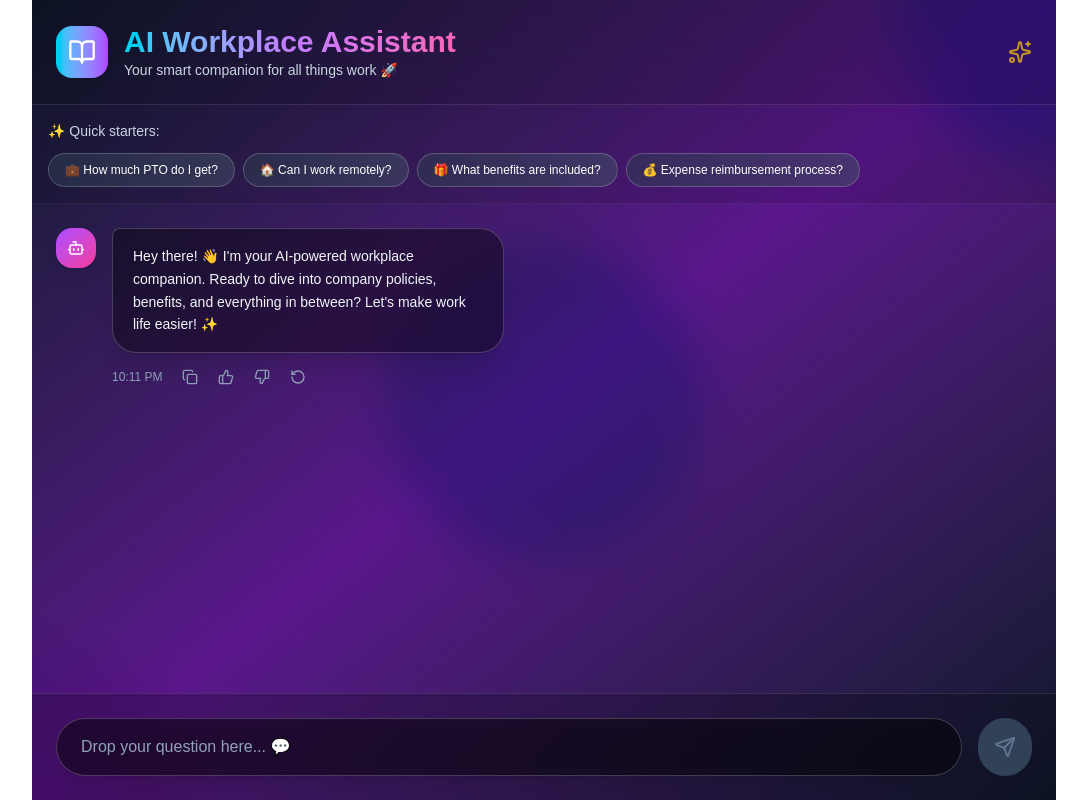
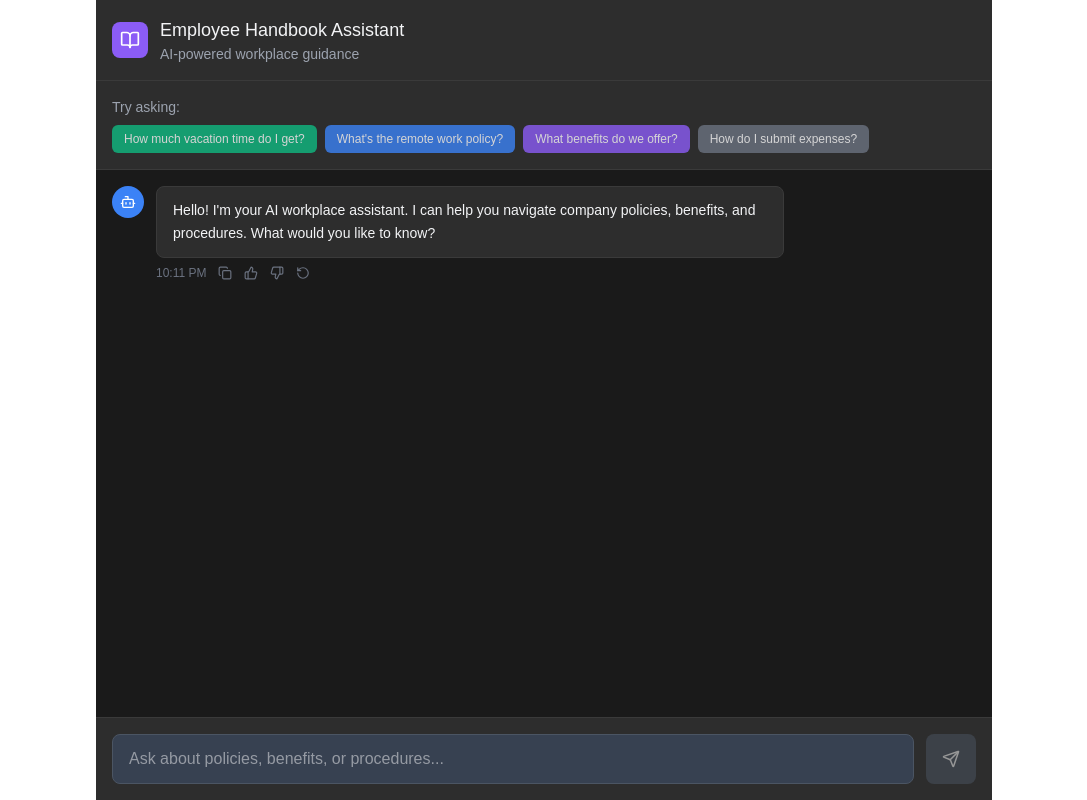
Before and after one commit to skylarnlea/AI-chatbot, a Next.js app: page / in a window 1280 px wide. Shown: the whole page, without its empty margins (96-1183 px from the left). Built offline with nearby package versions, Linux system fonts and the light colour scheme.

Commit message:
Color palette updated

```diff
--- a/src/app/page.tsx
+++ b/src/app/page.tsx
@@ -1,7 +1,7 @@
 'use client'
 
 import { useState, useRef, useEffect } from 'react'
-import { Send, Loader, BookOpen, User, Bot, Copy, ThumbsUp, ThumbsDown, RotateCcw, Check, Sparkles } from 'lucide-react'
+import { Send, Loader, BookOpen, User, Bot, Copy, ThumbsUp, ThumbsDown, RotateCcw, Check } from 'lucide-react'
 
 // Define types for our messages
 interface Message {
@@ -17,7 +17,7 @@ export default function ChatPage() {
   const [messages, setMessages] = useState<Message[]>([
     {
       id: 1,
-      text: "Hey there! 👋 I'm your AI-powered workplace companion. Ready to dive into company policies, benefits, and everything in between? Let's make work life easier! ✨",
+      text: "Hello! I'm your AI workplace assistant. I can help you navigate company policies, benefits, and procedures. What would you like to know?",
       sender: 'bot',
       timestamp: new Date()
     }
@@ -63,7 +63,7 @@ export default function ChatPage() {
 
     } catch (error) {
       console.error('Error calling AI:', error)
-      return "Oops! Something went wrong on my end. 😅 Let's try that again!"
+      return "I'm having trouble responding right now. Please try again."
     }
   }
 
@@ -87,7 +87,7 @@ export default function ChatPage() {
     setBotIsTyping(true)
 
     // Simulate realistic typing delay
-    await new Promise(resolve => setTimeout(resolve, 800))
+    await new Promise(resolve => setTimeout(resolve, 600))
 
     // Get AI response
     const aiResponseText = await getAIResponse(userMessageText)
@@ -135,7 +135,7 @@ export default function ChatPage() {
     setIsLoading(true)
     setBotIsTyping(true)
 
-    await new Promise(resolve => setTimeout(resolve, 800))
+    await new Promise(resolve => setTimeout(resolve, 600))
 
     const aiResponseText = await getAIResponse(lastUserMessage.text)
 
@@ -159,87 +159,91 @@ export default function ChatPage() {
 
   // Sample questions for users to try
   const sampleQuestions = [
-    "💼 How much PTO do I get?",
-    "🏠 Can I work remotely?",
-    "🎁 What benefits are included?",
-    "💰 Expense reimbursement process?"
+    "How much vacation time do I get?",
+    "What's the remote work policy?",
+    "What benefits do we offer?",
+    "How do I submit expenses?"
   ]
 
   return (
-    <div className="flex flex-col h-screen max-w-5xl mx-auto bg-gradient-to-br from-slate-900 via-purple-900 to-slate-900 relative overflow-hidden">
-      {/* Animated background elements */}
-      <div className="absolute inset-0 overflow-hidden">
-        <div className="absolute -top-40 -right-40 w-80 h-80 bg-gradient-to-br from-cyan-400 to-blue-500 rounded-full mix-blend-multiply filter blur-xl opacity-20 animate-pulse"></div>
-        <div className="absolute -bottom-40 -left-40 w-80 h-80 bg-gradient-to-br from-purple-400 to-pink-500 rounded-full mix-blend-multiply filter blur-xl opacity-20 animate-pulse"></div>
-        <div className="absolute top-1/2 left-1/2 transform -translate-x-1/2 -translate-y-1/2 w-80 h-80 bg-gradient-to-br from-emerald-400 to-cyan-500 rounded-full mix-blend-multiply filter blur-xl opacity-10 animate-pulse"></div>
-      </div>
-
+    <div className="flex flex-col h-screen max-w-4xl mx-auto" style={{ backgroundColor: '#1a1a1a' }}>
       {/* Header */}
-      <div className="relative z-10 bg-black/20 backdrop-blur-xl border-b border-white/10 p-6">
-        <div className="flex items-center space-x-4">
-          <div className="bg-gradient-to-r from-cyan-400 to-purple-500 p-3 rounded-2xl shadow-lg">
-            <BookOpen size={28} className="text-white" />
+      <div className="border-b p-4" style={{ backgroundColor: '#2d2d2d', borderColor: '#3a3a3a' }}>
+        <div className="flex items-center space-x-3">
+          <div className="p-2 rounded-lg" style={{ backgroundColor: '#8b5cf6' }}>
+            <BookOpen size={20} className="text-white" />
           </div>
           <div>
-            <h1 className="text-3xl font-bold bg-gradient-to-r from-cyan-400 via-purple-400 to-pink-400 bg-clip-text text-transparent">
-              AI Workplace Assistant
-            </h1>
-            <p className="text-slate-300 text-sm font-medium">Your smart companion for all things work 🚀</p>
-          </div>
-          <div className="ml-auto">
-            <Sparkles className="text-yellow-400 animate-pulse" size={24} />
+            <h1 className="text-lg font-medium" style={{ color: '#f3f4f6' }}>Employee Handbook Assistant</h1>
+            <p className="text-sm" style={{ color: '#9ca3af' }}>AI-powered workplace guidance</p>
           </div>
         </div>
       </div>
 
       {/* Sample Questions */}
-      <div className="relative z-10 p-4 bg-black/10 backdrop-blur-sm border-b border-white/5">
-        <p className="text-sm text-slate-300 mb-3 font-medium">✨ Quick starters:</p>
+      <div className="border-b p-4" style={{ backgroundColor: '#2d2d2d', borderColor: '#3a3a3a' }}>
+        <p className="text-sm mb-2" style={{ color: '#9ca3af' }}>Try asking:</p>
         <div className="flex flex-wrap gap-2">
-          {sampleQuestions.map((question, index) => (
+          {sampleQuestions.map((question, index) => {
+            const colors = ['#10b981', '#3b82f6', '#8b5cf6', '#6b7280'] // green, blue, purple, light gray
+            const bgColor = colors[index % colors.length]
+            return (
               <button
                 key={index}
                 onClick={() => setCurrentMessage(question)}
-              className="text-xs bg-gradient-to-r from-slate-700/50 to-slate-600/50 hover:from-purple-600/50 hover:to-pink-600/50 text-white px-4 py-2 rounded-full border border-white/20 transition-all duration-300 hover:shadow-lg hover:shadow-purple-500/20 backdrop-blur-sm"
+                className="text-xs px-3 py-1.5 rounded-md transition-colors text-white"
+                style={{
+                  backgroundColor: bgColor,
+                  opacity: 0.8
+                }}
+                onMouseEnter={(e) => {
+                  e.currentTarget.style.opacity = '1'
+                }}
+                onMouseLeave={(e) => {
+                  e.currentTarget.style.opacity = '0.8'
+                }}
               >
                 {question}
               </button>
-          ))}
+            )
+          })}
         </div>
       </div>
 
       {/* Messages Area */}
-      <div className="relative z-10 flex-1 overflow-y-auto p-6 space-y-8">
+      <div className="flex-1 overflow-y-auto p-4 space-y-4" style={{ backgroundColor: '#1a1a1a' }}>
         {messages.map((message) => (
           <div
             key={message.id}
             className={`flex ${message.sender === 'user' ? 'justify-end' : 'justify-start'}`}
           >
-            <div className={`flex max-w-xs lg:max-w-md space-x-4 ${message.sender === 'user' ? 'flex-row-reverse space-x-reverse' : ''}`}>
+            <div className={`flex max-w-2xl space-x-3 ${message.sender === 'user' ? 'flex-row-reverse space-x-reverse' : ''}`}>
               {/* Avatar */}
-              <div className={`flex-shrink-0 w-10 h-10 rounded-2xl flex items-center justify-center shadow-lg ${
-                message.sender === 'user'
-                  ? 'bg-gradient-to-br from-cyan-400 to-blue-500'
-                  : 'bg-gradient-to-br from-purple-500 to-pink-500'
-              }`}>
-                {message.sender === 'user' ? <User size={18} className="text-white" /> : <Bot size={18} className="text-white" />}
+              <div
+                className="flex-shrink-0 w-8 h-8 rounded-full flex items-center justify-center"
+                style={{
+                  backgroundColor: message.sender === 'user' ? '#d97706' : '#3b82f6'
+                }}
+              >
+                {message.sender === 'user' ? <User size={16} className="text-white" /> : <Bot size={16} className="text-white" />}
               </div>
 
               {/* Message Content */}
               <div className={`flex flex-col ${message.sender === 'user' ? 'items-end' : 'items-start'}`}>
                 <div
-                  className={`px-5 py-4 rounded-3xl shadow-xl backdrop-blur-sm border ${
-                    message.sender === 'user'
-                      ? 'bg-gradient-to-br from-cyan-500 to-blue-600 text-white border-cyan-400/30 rounded-tr-lg'
-                      : 'bg-black/40 text-slate-100 border-white/20 rounded-tl-lg'
-                  }`}
+                  className="px-4 py-3 rounded-lg"
+                  style={{
+                    backgroundColor: message.sender === 'user' ? '#d97706' : '#2d2d2d',
+                    color: message.sender === 'user' ? '#ffffff' : '#f3f4f6',
+                    border: message.sender === 'bot' ? '1px solid #3a3a3a' : 'none'
+                  }}
                 >
-                  <p className="text-sm whitespace-pre-wrap leading-relaxed font-medium">{message.text}</p>
+                  <p className="text-sm leading-relaxed whitespace-pre-wrap">{message.text}</p>
                 </div>
 
                 {/* Message Actions & Timestamp */}
-                <div className={`flex items-center space-x-3 mt-2 ${message.sender === 'user' ? 'flex-row-reverse space-x-reverse' : ''}`}>
-                  <span className="text-xs text-slate-400 font-medium">
+                <div className={`flex items-center space-x-2 mt-1 ${message.sender === 'user' ? 'flex-row-reverse space-x-reverse' : ''}`}>
+                  <span className="text-xs" style={{ color: '#6b7280' }}>
                     {formatTime(message.timestamp)}
                   </span>
 
@@ -247,32 +251,44 @@ export default function ChatPage() {
                     <div className="flex items-center space-x-1">
                       <button
                         onClick={() => copyMessage(message.id, message.text)}
-                        className="p-2 text-slate-400 hover:text-cyan-400 transition-colors rounded-full hover:bg-white/10"
+                        className="p-1 rounded transition-colors"
+                        style={{ color: '#6b7280' }}
+                        onMouseEnter={(e) => { e.currentTarget.style.color = '#6b7280' }}
+                        onMouseLeave={(e) => { e.currentTarget.style.color = '#6b7280' }}
                         title="Copy message"
                       >
-                        {copiedMessageId === message.id ? <Check size={16} /> : <Copy size={16} />}
+                        {copiedMessageId === message.id ? <Check size={14} style={{ color: '#10b981' }} /> : <Copy size={14} />}
                       </button>
                       <button
                         onClick={() => {/* Add thumbs up logic */}}
-                        className="p-2 text-slate-400 hover:text-green-400 transition-colors rounded-full hover:bg-white/10"
+                        className="p-1 rounded transition-colors"
+                        style={{ color: '#6b7280' }}
+                        onMouseEnter={(e) => { e.currentTarget.style.color = '#10b981' }}
+                        onMouseLeave={(e) => { e.currentTarget.style.color = '#6b7280' }}
                         title="Good response"
                       >
-                        <ThumbsUp size={16} />
+                        <ThumbsUp size={14} />
                       </button>
                       <button
                         onClick={() => {/* Add thumbs down logic */}}
-                        className="p-2 text-slate-400 hover:text-red-400 transition-colors rounded-full hover:bg-white/10"
+                        className="p-1 rounded transition-colors"
+                        style={{ color: '#6b7280' }}
+                        onMouseEnter={(e) => { e.currentTarget.style.color = '#ef4444' }}
+                        onMouseLeave={(e) => { e.currentTarget.style.color = '#6b7280' }}
                         title="Poor response"
                       >
-                        <ThumbsDown size={16} />
+                        <ThumbsDown size={14} />
                       </button>
                       <button
                         onClick={regenerateResponse}
                         disabled={isLoading}
-                        className="p-2 text-slate-400 hover:text-purple-400 transition-colors disabled:opacity-50 rounded-full hover:bg-white/10"
+                        className="p-1 rounded transition-colors disabled:opacity-50"
+                        style={{ color: '#6b7280' }}
+                        onMouseEnter={(e) => { if (!isLoading) e.currentTarget.style.color = '#8b5cf6' }}
+                        onMouseLeave={(e) => { e.currentTarget.style.color = '#6b7280' }}
                         title="Regenerate response"
                       >
-                        <RotateCcw size={16} />
+                        <RotateCcw size={14} />
                       </button>
                     </div>
                   )}
@@ -285,18 +301,27 @@ export default function ChatPage() {
         {/* Bot Typing Indicator */}
         {botIsTyping && (
           <div className="flex justify-start">
-            <div className="flex space-x-4">
-              <div className="flex-shrink-0 w-10 h-10 bg-gradient-to-br from-purple-500 to-pink-500 rounded-2xl flex items-center justify-center shadow-lg">
-                <Bot size={18} className="text-white" />
+            <div className="flex space-x-3">
+              <div
+                className="flex-shrink-0 w-8 h-8 rounded-full flex items-center justify-center"
+                style={{ backgroundColor: '#3b82f6' }}
+              >
+                <Bot size={16} className="text-white" />
               </div>
-              <div className="bg-black/40 border border-white/20 px-5 py-4 rounded-3xl rounded-tl-lg shadow-xl backdrop-blur-sm">
-                <div className="flex items-center space-x-3">
+              <div
+                className="px-4 py-3 rounded-lg border"
+                style={{
+                  backgroundColor: '#2d2d2d',
+                  borderColor: '#3a3a3a'
+                }}
+              >
+                <div className="flex items-center space-x-2">
                   <div className="flex space-x-1">
-                    <div className="w-2 h-2 bg-gradient-to-r from-cyan-400 to-purple-500 rounded-full animate-bounce"></div>
-                    <div className="w-2 h-2 bg-gradient-to-r from-purple-500 to-pink-500 rounded-full animate-bounce" style={{animationDelay: '0.1s'}}></div>
-                    <div className="w-2 h-2 bg-gradient-to-r from-pink-500 to-cyan-400 rounded-full animate-bounce" style={{animationDelay: '0.2s'}}></div>
+                    <div className="w-2 h-2 rounded-full animate-bounce" style={{ backgroundColor: '#10b981' }}></div>
+                    <div className="w-2 h-2 rounded-full animate-bounce" style={{ backgroundColor: '#3b82f6', animationDelay: '0.1s' }}></div>
+                    <div className="w-2 h-2 rounded-full animate-bounce" style={{ backgroundColor: '#8b5cf6', animationDelay: '0.2s' }}></div>
                   </div>
-                  <span className="text-sm text-slate-300 font-medium">AI is cooking up something good...</span>
+                  <span className="text-sm" style={{ color: '#9ca3af' }}>Thinking...</span>
                 </div>
               </div>
             </div>
@@ -307,29 +332,52 @@ export default function ChatPage() {
       </div>
 
       {/* Input Area */}
-      <div className="relative z-10 p-6 bg-black/20 backdrop-blur-xl border-t border-white/10">
-        <div className="flex space-x-4">
+      <div className="border-t p-4" style={{ backgroundColor: '#2d2d2d', borderColor: '#3a3a3a' }}>
+        <div className="flex space-x-3">
           <input
             type="text"
             value={currentMessage}
             onChange={(e) => setCurrentMessage(e.target.value)}
             onKeyPress={handleKeyPress}
-            placeholder="Drop your question here... 💬"
+            placeholder="Ask about policies, benefits, or procedures..."
             disabled={isLoading}
-            className={`flex-1 border border-white/20 rounded-full px-6 py-4 focus:outline-none focus:ring-2 focus:ring-cyan-400 focus:border-transparent transition-all duration-300 placeholder-slate-400 font-medium ${
-              isLoading ? 'bg-black/20 cursor-not-allowed text-slate-500' : 'bg-black/40 text-white shadow-lg backdrop-blur-sm'
+            className={`flex-1 rounded-lg px-4 py-3 transition-colors focus:outline-none focus:ring-2 ${
+              isLoading ? 'opacity-50 cursor-not-allowed' : ''
             }`}
+            style={{
+              backgroundColor: '#374151',
+              color: '#f3f4f6',
+              border: '1px solid #4b5563'
+            }}
+            onFocus={(e) => {
+              e.currentTarget.style.borderColor = '#8b5cf6'
+              e.currentTarget.style.boxShadow = '0 0 0 2px rgba(139, 92, 246, 0.2)'
+            }}
+            onBlur={(e) => {
+              e.currentTarget.style.borderColor = '#4b5563'
+              e.currentTarget.style.boxShadow = 'none'
+            }}
           />
           <button
             onClick={sendMessage}
             disabled={isLoading || currentMessage.trim() === ''}
-            className={`p-4 rounded-full focus:outline-none focus:ring-2 focus:ring-cyan-400 transition-all duration-300 ${
-              isLoading || currentMessage.trim() === ''
-                ? 'bg-slate-700 cursor-not-allowed text-slate-500'
-                : 'bg-gradient-to-r from-cyan-500 to-purple-600 hover:from-cyan-400 hover:to-purple-500 text-white shadow-lg hover:shadow-cyan-500/30 transform hover:scale-105'
-            }`}
+            className="px-4 py-3 rounded-lg font-medium transition-colors disabled:opacity-50 disabled:cursor-not-allowed"
+            style={{
+              backgroundColor: isLoading || currentMessage.trim() === '' ? '#4b5563' : '#10b981',
+              color: '#ffffff'
+            }}
+            onMouseEnter={(e) => {
+              if (!isLoading && currentMessage.trim() !== '') {
+                e.currentTarget.style.backgroundColor = '#059669'
+              }
+            }}
+            onMouseLeave={(e) => {
+              if (!isLoading && currentMessage.trim() !== '') {
+                e.currentTarget.style.backgroundColor = '#10b981'
+              }
+            }}
           >
-            {isLoading ? <Loader size={22} className="animate-spin" /> : <Send size={22} />}
+            {isLoading ? <Loader size={18} className="animate-spin" /> : <Send size={18} />}
           </button>
         </div>
       </div>
```
Lines whose indentation alone changed are shown as unchanged.
